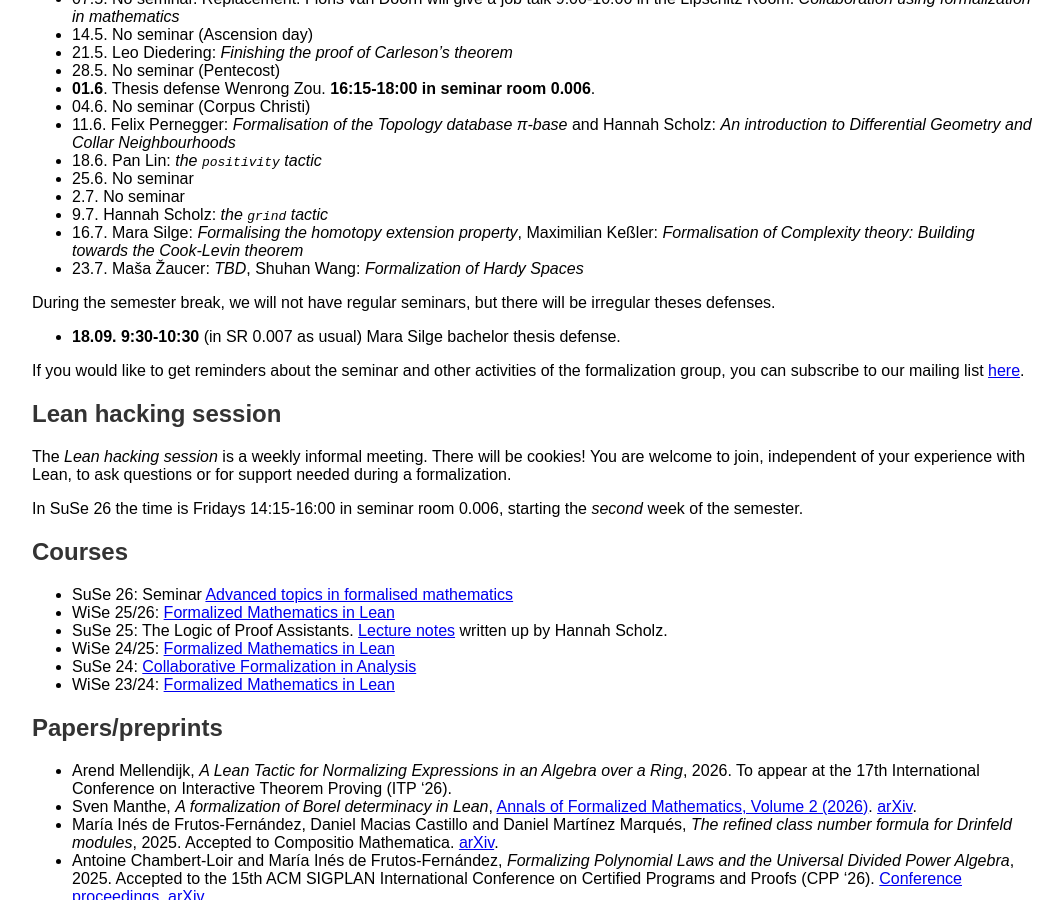
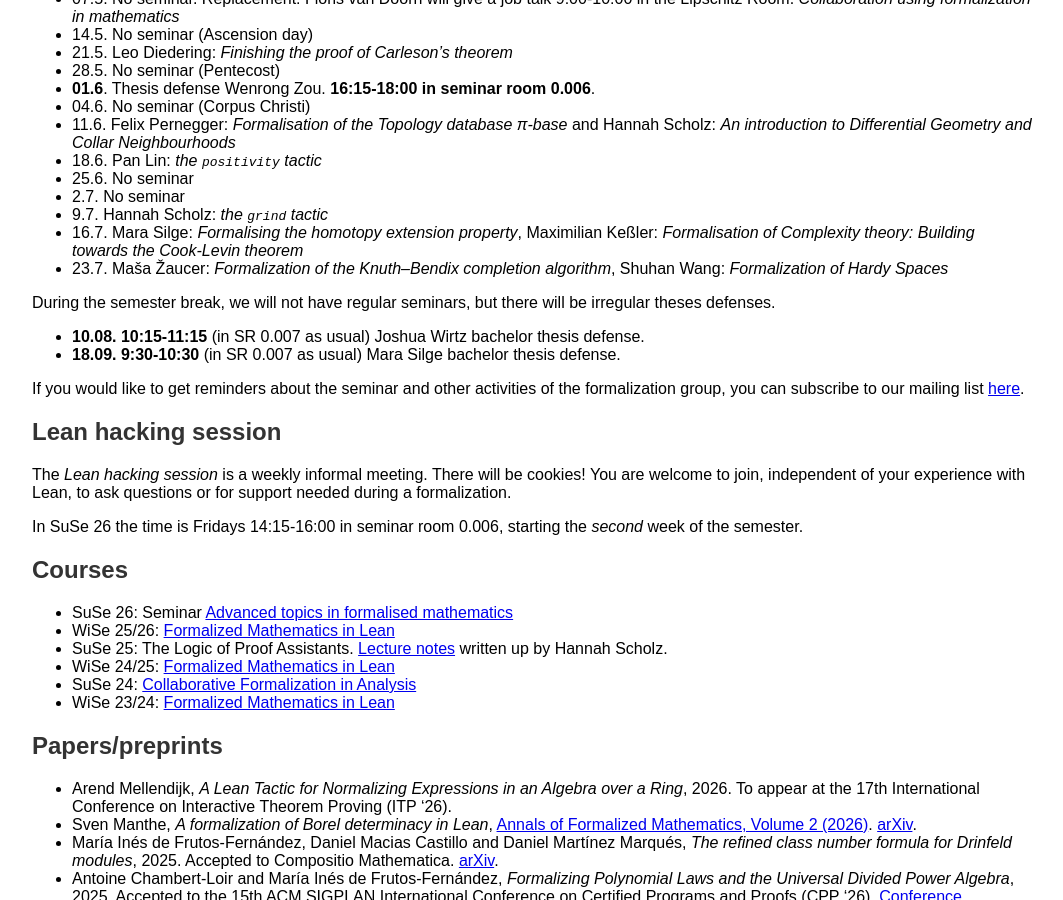
Before and after one commit to fpvandoorn/fpvandoorn.github.io, a Jekyll site: the page built from formalized-mathematics.md, in a window 1280 px wide and 900 px high, scrolled down 1082 px. Shown: the whole window, without its empty margins (108-1171 px from the left). Built offline with Jekyll 4.4.1, drawn with Linux system fonts in a browser that asks for light colours; our own code applies the rules of GitHub Pages for plain Markdown files.

Commit message:
Joshua thesis defense

```diff
--- a/formalized-mathematics.md
+++ b/formalized-mathematics.md
@@ -70,10 +70,11 @@
 * 2.7. No seminar
 * 9.7. Hannah Scholz: *the `grind` tactic*
 * 16.7. Mara Silge: *Formalising the homotopy extension property*, Maximilian Keßler: *Formalisation of Complexity theory: Building towards the Cook-Levin theorem*
-* 23.7. Maša Žaucer: *TBD*, Shuhan Wang: *Formalization of Hardy Spaces*
+* 23.7. Maša Žaucer: *Formalization of the Knuth–Bendix completion algorithm*, Shuhan Wang: *Formalization of Hardy Spaces*
 
 During the semester break, we will not have regular seminars, but there will be irregular theses defenses.
 
+* **10.08. 10:15-11:15** (in SR 0.007 as usual) Joshua Wirtz bachelor thesis defense.
 * **18.09. 9:30-10:30** (in SR 0.007 as usual) Mara Silge bachelor thesis defense.
 
 If you would like to get reminders about the seminar and other activities of the formalization group, you can subscribe to our mailing list [here](https://listen.uni-bonn.de/wws/info/formal-math).
```
